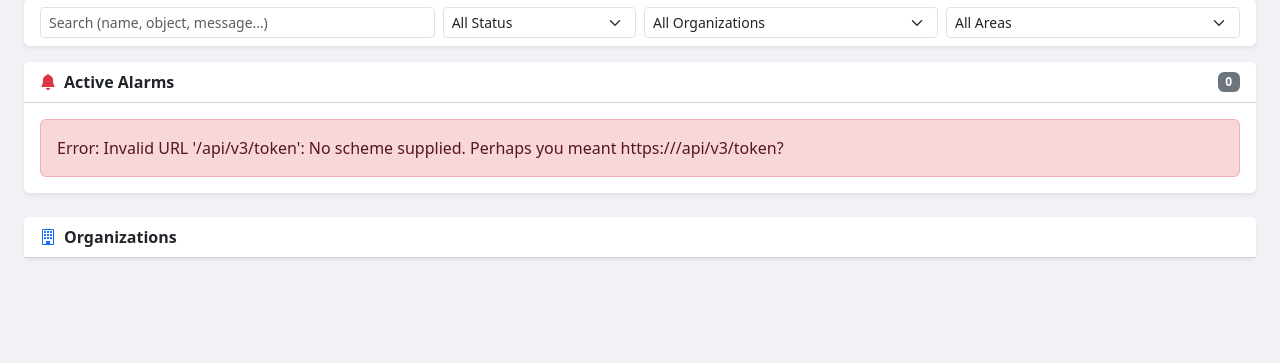
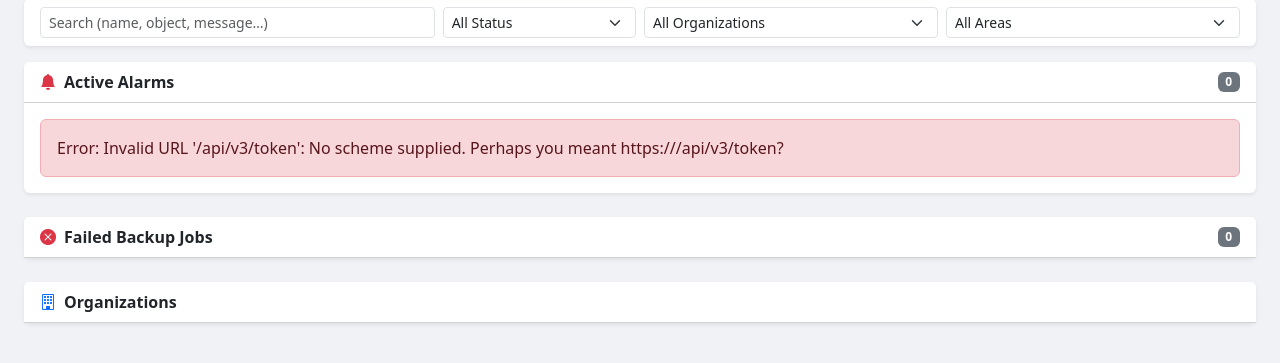
Before and after one commit to yetanothermightytool/playground, a Flask app: page / in a window 1280 px wide. Shown: the part 266-629 px from the top of the page. Run offline with Flask 3, Linux system fonts and the light colour scheme.

Commit message:
feat: add failed backup jobs table via /infrastructure/backupServers/jobs
Company-scoped job failures not visible in /alarms/active. Fetch all
jobs separately, filter Failed/Warning, display with org lookup via
mappedOrganizationUid.

Co-Authored-By: Claude Sonnet 4.6 (1M context) <noreply@anthropic.com>

```diff
--- a/app.py
+++ b/app.py
@@ -65,7 +65,14 @@ def api_data():
         alarms = fetch_all(token, "/alarms/active")
         organizations = fetch_all(token, "/organizations")
         org_map = {o["instanceUid"]: o for o in organizations}
-        return jsonify({"alarms": alarms, "organizations": organizations, "org_map": org_map})
+        all_jobs = fetch_all(token, "/infrastructure/backupServers/jobs")
+        failed_jobs = [j for j in all_jobs if j.get("status") in ("Failed", "Warning")]
+        return jsonify({
+            "alarms": alarms,
+            "organizations": organizations,
+            "org_map": org_map,
+            "failed_jobs": failed_jobs,
+        })
     except requests.HTTPError as e:
         return jsonify({"error": f"HTTP {e.response.status_code}: {e.response.text}"}), 502
     except Exception as e:
--- a/templates/index.html
+++ b/templates/index.html
@@ -151,6 +151,34 @@
     </div>
   </div>
 
+  <!-- Failed jobs table -->
+  <div class="card border-0 shadow-sm mb-4">
+    <div class="card-header bg-white d-flex justify-content-between align-items-center">
+      <span><i class="bi bi-x-circle-fill text-danger me-2"></i>Failed Backup Jobs</span>
+      <span class="badge bg-secondary" id="job-count">0</span>
+    </div>
+    <div class="card-body p-0">
+      <div id="job-spinner" class="spinner-wrap">
+        <div class="spinner-border text-primary"></div>
+      </div>
+      <div id="job-table-wrap" class="d-none table-responsive">
+        <table class="table table-hover mb-0" id="job-table">
+          <thead class="table-light">
+            <tr>
+              <th>Status</th>
+              <th>Organization</th>
+              <th>Job Name</th>
+              <th>Last Run</th>
+              <th>Message</th>
+            </tr>
+          </thead>
+          <tbody id="job-tbody"></tbody>
+        </table>
+        <div id="job-no-results" class="text-center text-muted py-4 d-none">No failed jobs.</div>
+      </div>
+    </div>
+  </div>
+
   <!-- Organizations table -->
   <div class="card border-0 shadow-sm mb-4">
     <div class="card-header bg-white">
@@ -300,6 +328,34 @@ function populateOrgFilter(orgs) {
   });
 }
 
+function jobStatusBadge(status) {
+  const cls = status === 'Failed' ? 'badge-error' : 'badge-warning';
+  return `<span class="badge ${cls}">${status}</span>`;
+}
+
+function renderJobs(jobs) {
+  document.getElementById('job-count').textContent = jobs.length;
+  const tbody = document.getElementById('job-tbody');
+  tbody.innerHTML = '';
+  document.getElementById('job-no-results').classList.toggle('d-none', jobs.length > 0);
+
+  jobs.sort((a, b) => (b.lastRun ?? '').localeCompare(a.lastRun ?? ''));
+  jobs.forEach(j => {
+    const org = orgMap[j.mappedOrganizationUid] ?? orgMap[j.organizationUid];
+    const tr = document.createElement('tr');
+    tr.innerHTML = `
+      <td>${jobStatusBadge(j.status)}</td>
+      <td>${org ? `<span class="badge bg-light text-dark border org-badge">${escHtml(org.name)}</span>` : '<span class="text-muted">–</span>'}</td>
+      <td>${escHtml(j.name ?? '–')}</td>
+      <td class="text-nowrap">${fmtTime(j.lastRun)}</td>
+      <td><div class="alarm-msg">${escHtml(j.failureMessage ?? '–')}</div></td>
+    `;
+    tbody.appendChild(tr);
+  });
+  document.getElementById('job-spinner').classList.add('d-none');
+  document.getElementById('job-table-wrap').classList.remove('d-none');
+}
+
 function renderOrgs(orgs, alarms) {
   const alarmsByOrg = {};
   alarms.forEach(a => {
@@ -334,6 +390,8 @@ async function loadData() {
   document.getElementById('alarm-spinner').classList.remove('d-none');
   document.getElementById('alarm-table-wrap').classList.add('d-none');
   document.getElementById('alarm-error').classList.add('d-none');
+  document.getElementById('job-spinner').classList.remove('d-none');
+  document.getElementById('job-table-wrap').classList.add('d-none');
   document.getElementById('org-spinner').classList.remove('d-none');
   document.getElementById('org-table-wrap').classList.add('d-none');
 
@@ -346,6 +404,7 @@ async function loadData() {
       errEl.textContent = 'Error: ' + json.error;
       errEl.classList.remove('d-none');
       document.getElementById('alarm-spinner').classList.add('d-none');
+      document.getElementById('job-spinner').classList.add('d-none');
       document.getElementById('org-spinner').classList.add('d-none');
       return;
     }
@@ -366,6 +425,7 @@ async function loadData() {
     document.getElementById('cnt-orgs').textContent    = orgs.length;
 
     populateOrgFilter(orgs);
+    renderJobs(json.failed_jobs ?? []);
     renderOrgs(orgs, allAlarms);
     applyFilters();
 
@@ -380,6 +440,7 @@ async function loadData() {
     errEl.textContent = 'Network error: ' + err.message;
     errEl.classList.remove('d-none');
     document.getElementById('alarm-spinner').classList.add('d-none');
+    document.getElementById('job-spinner').classList.add('d-none');
     document.getElementById('org-spinner').classList.add('d-none');
   }
 }
```
